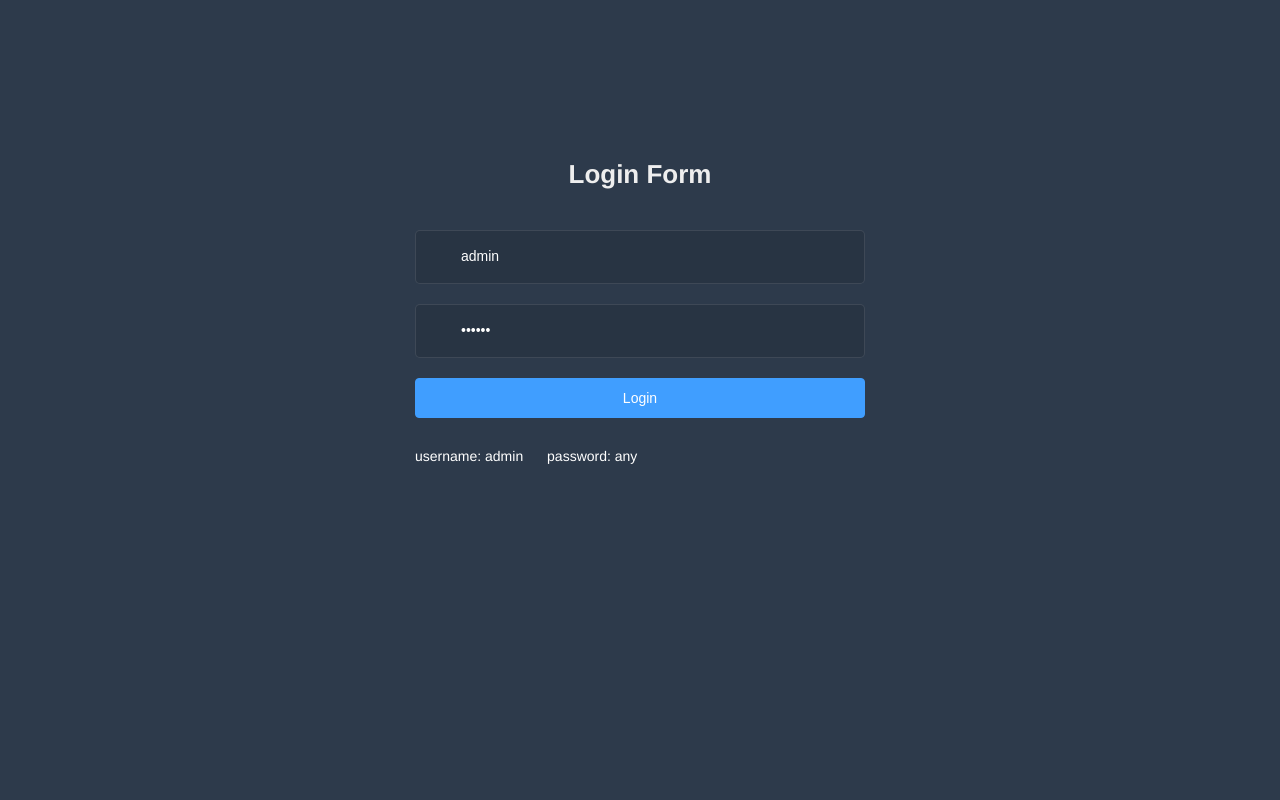
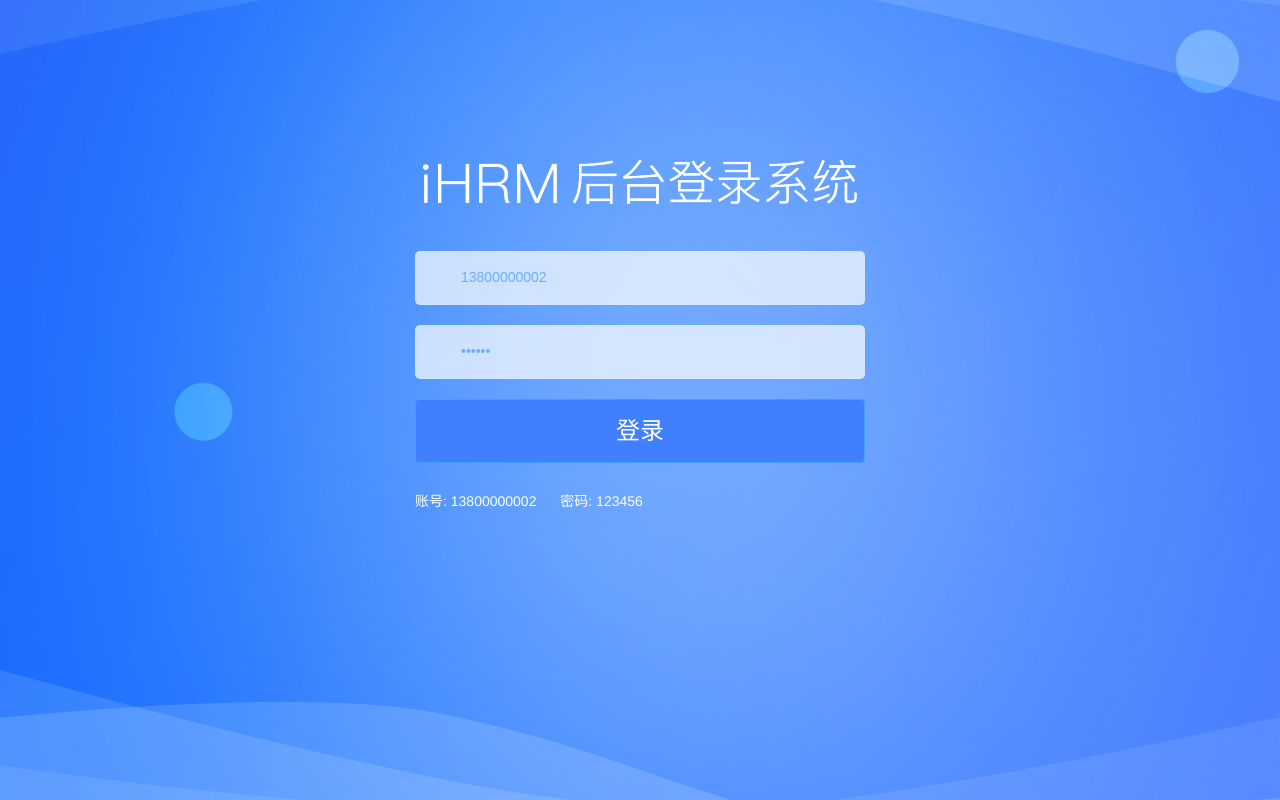
Before and after one commit to wuzhanghui007/hrsass03, a Vue app: page /#/login in a window 1280 px wide. Built offline with nearby package versions, Linux system fonts and the light colour scheme.

Commit message:
login表单内容修改

```diff
--- a/src/settings.js
+++ b/src/settings.js
@@ -1,6 +1,6 @@
 module.exports = {
 
-  title: 'Vue Admin Template',
+  title: '人力资源管理平台',
 
   /**
    * @type {boolean} true | false
--- a/src/utils/validate.js
+++ b/src/utils/validate.js
@@ -18,3 +18,8 @@
   const valid_map = ['admin', 'editor']
   return valid_map.indexOf(str.trim()) >= 0
 }
+// 手机号校验
+
+export function validMobile(str) {
+  return /^1[3-9]\d{9}/.test(str)
+}
--- a/src/views/login/index.vue
+++ b/src/views/login/index.vue
@@ -3,17 +3,19 @@
     <el-form ref="loginForm" :model="loginForm" :rules="loginRules" class="login-form" auto-complete="on" label-position="left">
 
       <div class="title-container">
-        <h3 class="title">Login Form</h3>
+        <h3 class="title">
+          <img src="@/assets/common/login-logo.png" alt="">
+        </h3>
       </div>
 
-      <el-form-item prop="username">
+      <el-form-item prop="mobile">
         <span class="svg-container">
           <svg-icon icon-class="user" />
         </span>
         <el-input
           ref="username"
-          v-model="loginForm.username"
-          placeholder="Username"
+          v-model="loginForm.mobile"
+          placeholder="请输入手机号"
           name="username"
           type="text"
           tabindex="1"
@@ -30,7 +32,7 @@
           ref="password"
           v-model="loginForm.password"
           :type="passwordType"
-          placeholder="Password"
+          placeholder="请输入密码"
           name="password"
           tabindex="2"
           auto-complete="on"
@@ -41,11 +43,11 @@
         </span>
       </el-form-item>
 
-      <el-button :loading="loading" type="primary" style="width:100%;margin-bottom:30px;" @click.native.prevent="handleLogin">Login</el-button>
+      <el-button class="loginBtn" :loading="loading" type="primary" style="width:100%;margin-bottom:30px;" @click.native.prevent="handleLogin">登录</el-button>
 
       <div class="tips">
-        <span style="margin-right:20px;">username: admin</span>
-        <span> password: any</span>
+        <span style="margin-right:20px;">账号: 13800000002</span>
+        <span> 密码: 123456</span>
       </div>
 
     </el-form>
@@ -53,33 +55,36 @@
 </template>
 
 <script>
-import { validUsername } from '@/utils/validate'
+import { validMobile } from '@/utils/validate'
 
 export default {
   name: 'Login',
   data() {
-    const validateUsername = (rule, value, callback) => {
-      if (!validUsername(value)) {
-        callback(new Error('Please enter the correct user name'))
+    const validMobiles = (rule, value, callback) => {
+      /* if (!validMobile(value)) {
+        callback(new Error('手机号格式不正确'))
       } else {
         callback()
-      }
+      } */
+      validMobile(value) ? callback() : callback(new Error('手机号格式不正确'))
     }
     const validatePassword = (rule, value, callback) => {
       if (value.length < 6) {
-        callback(new Error('The password can not be less than 6 digits'))
+        callback(new Error('密码长度在6-16位'))
       } else {
         callback()
       }
     }
     return {
       loginForm: {
-        username: 'admin',
-        password: '111111'
+        mobile: '13800000002',
+        password: '123456'
       },
       loginRules: {
-        username: [{ required: true, trigger: 'blur', validator: validateUsername }],
-        password: [{ required: true, trigger: 'blur', validator: validatePassword }]
+        mobile: [{ required: true, trigger: 'blur', messaage: '手机号不能为空' },
+          { validator: validMobiles, trigger: 'blur' }],
+        password: [{ required: true, trigger: 'blur', validator: validatePassword },
+          { min: 6, max: 16, trigger: 'blur', messaage: '密码长度在6-16位' }]
       },
       loading: false,
       passwordType: 'password',
@@ -130,7 +135,7 @@
 /* Detail see https://github.com/PanJiaChen/vue-element-admin/pull/927 */
 
 $bg:#283443;
-$light_gray:#fff;
+$light_gray:#68b0fe;
 $cursor: #fff;
 
 @supports (-webkit-mask: none) and (not (cater-color: $cursor)) {
@@ -141,12 +146,14 @@
 
 /* reset element-ui css */
 .login-container {
+   background-image: url('~@/assets/common/login.jpg');
+  background-position: center;
   .el-input {
     display: inline-block;
     height: 47px;
     width: 85%;
 
-    input {
+    input{
       background: transparent;
       border: 0px;
       -webkit-appearance: none;
@@ -164,10 +171,13 @@
   }
 
   .el-form-item {
-    border: 1px solid rgba(255, 255, 255, 0.1);
-    background: rgba(0, 0, 0, 0.1);
+   border: 1px solid rgba(255, 255, 255, 0.1);
+    background: rgba(255, 255, 255, 0.7); // 输入登录表单的背景色
     border-radius: 5px;
     color: #454545;
+    .el-form-item__error {
+    color: #fff
+  }
   }
 }
 </style>
@@ -175,7 +185,7 @@
 <style lang="scss" scoped>
 $bg:#2d3a4b;
 $dark_gray:#889aa4;
-$light_gray:#eee;
+$light_gray:#68b0fe;
 
 .login-container {
   min-height: 100%;
@@ -190,6 +200,7 @@
     padding: 160px 35px 0;
     margin: 0 auto;
     overflow: hidden;
+
   }
 
   .tips {
@@ -233,5 +244,11 @@
     cursor: pointer;
     user-select: none;
   }
+  .loginBtn {
+  background: #407ffe;
+  height: 64px;
+  line-height: 32px;
+  font-size: 24px;
+}
 }
 </style>
```
Also changed, not shown: 2 other files (tests, documents, lock files or other folders).
